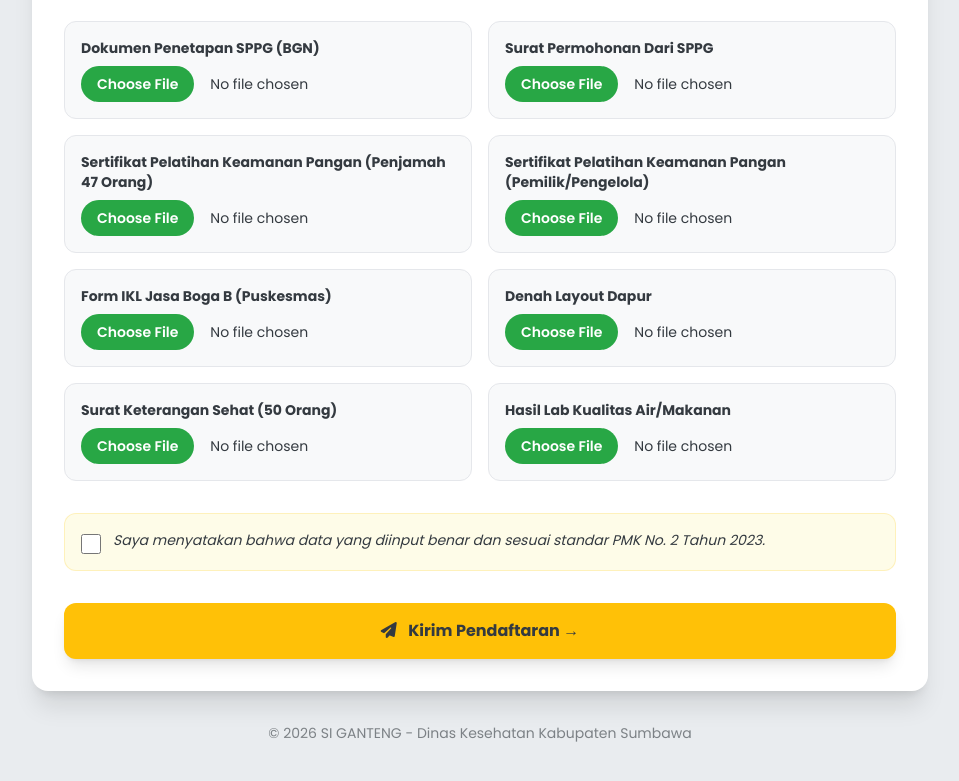
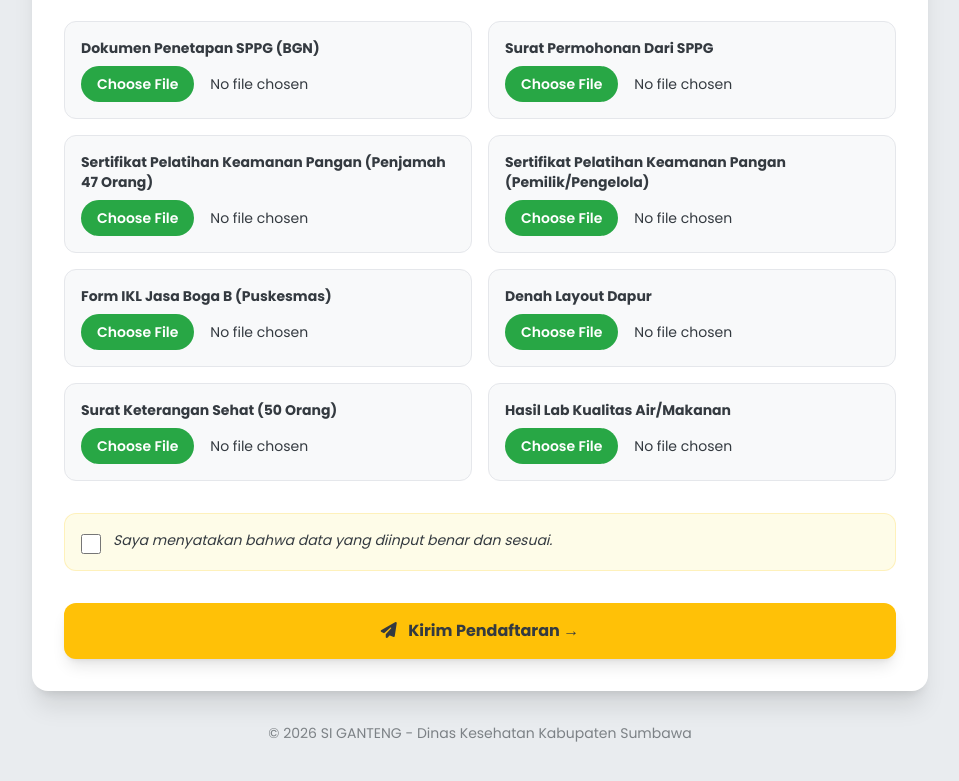
Before and after one commit to keslingdikessumbawa/SI-GANTENG-DIKESSUMBAWA, a plain HTML site: page page1.html in a window 1280 px wide. Shown: the part 620-1401 px from the top of the page, without its empty margins (160-1119 px from the left). Drawn offline with nearby package versions, Linux system fonts and the light colour scheme.

Commit message:
Update page1.html

```diff
--- a/page1.html
+++ b/page1.html
@@ -107,7 +107,7 @@
 
                     <div class="flex items-start gap-3 bg-yellow-50 p-4 rounded-xl border border-accent/20">
                         <input type="checkbox" id="agree" class="mt-1 w-5 h-5 accent-primary">
-                        <label for="agree" class="text-sm italic">Saya menyatakan bahwa data yang diinput benar dan sesuai standar PMK No. 2 Tahun 2023.</label>
+                        <label for="agree" class="text-sm italic">Saya menyatakan bahwa data yang diinput benar dan sesuai.</label>
                     </div>
 
                     <button type="button" id="submitBtn" onclick="kirimSemuaData()" class="w-full py-4 bg-accent text-darkgray font-bold rounded-xl hover:bg-yellow-500 transition shadow-lg">
@@ -189,4 +189,5 @@
 }
 </script>
 </body>
+
 </html>
```
